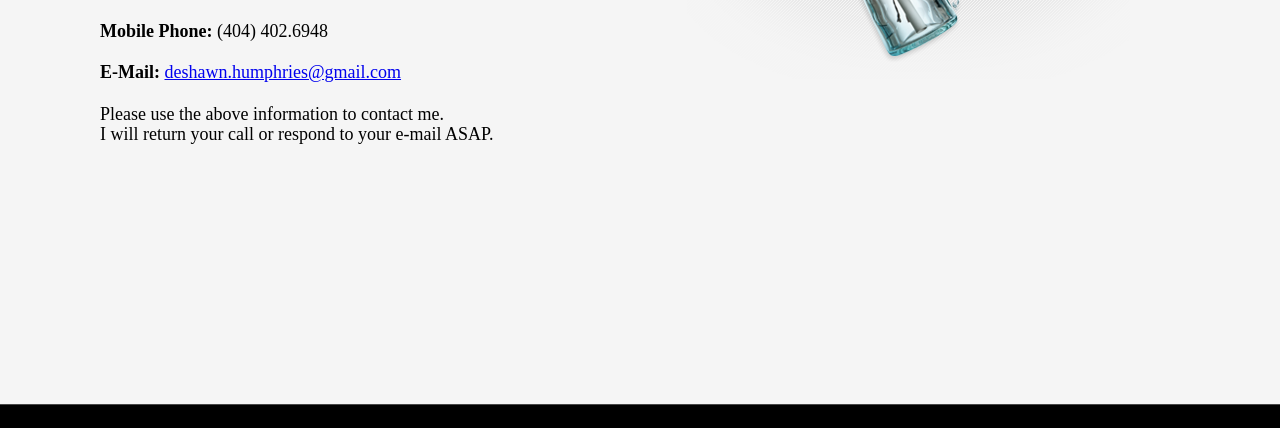
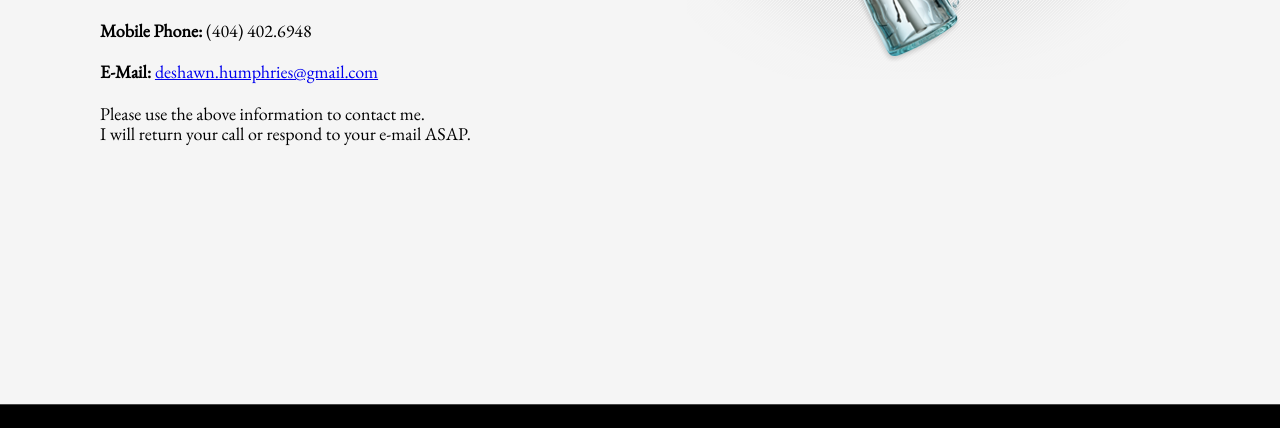
Before and after one commit to deshawnhumphries/deshawnhumphries.github.io, a plain HTML site: page contact.html in a window 1280 px wide. Shown: the part 372-800 px from the top of the page. Drawn offline with nearby package versions, Linux system fonts and the light colour scheme.

Commit message:
Update contact.html
Added link to Google font

```diff
--- a/contact.html
+++ b/contact.html
@@ -4,7 +4,7 @@
         <title>DeShawn Humphries Portfolio</title>
         <link rel="stylesheet" href="../css/normalize.css">
         <link rel="stylesheet" href="../css/contact.css">
-
+        <link href="https://fonts.googleapis.com/css2?family=EB+Garamond&display=swap" rel="stylesheet">
 
     </head>
     <body>
```
